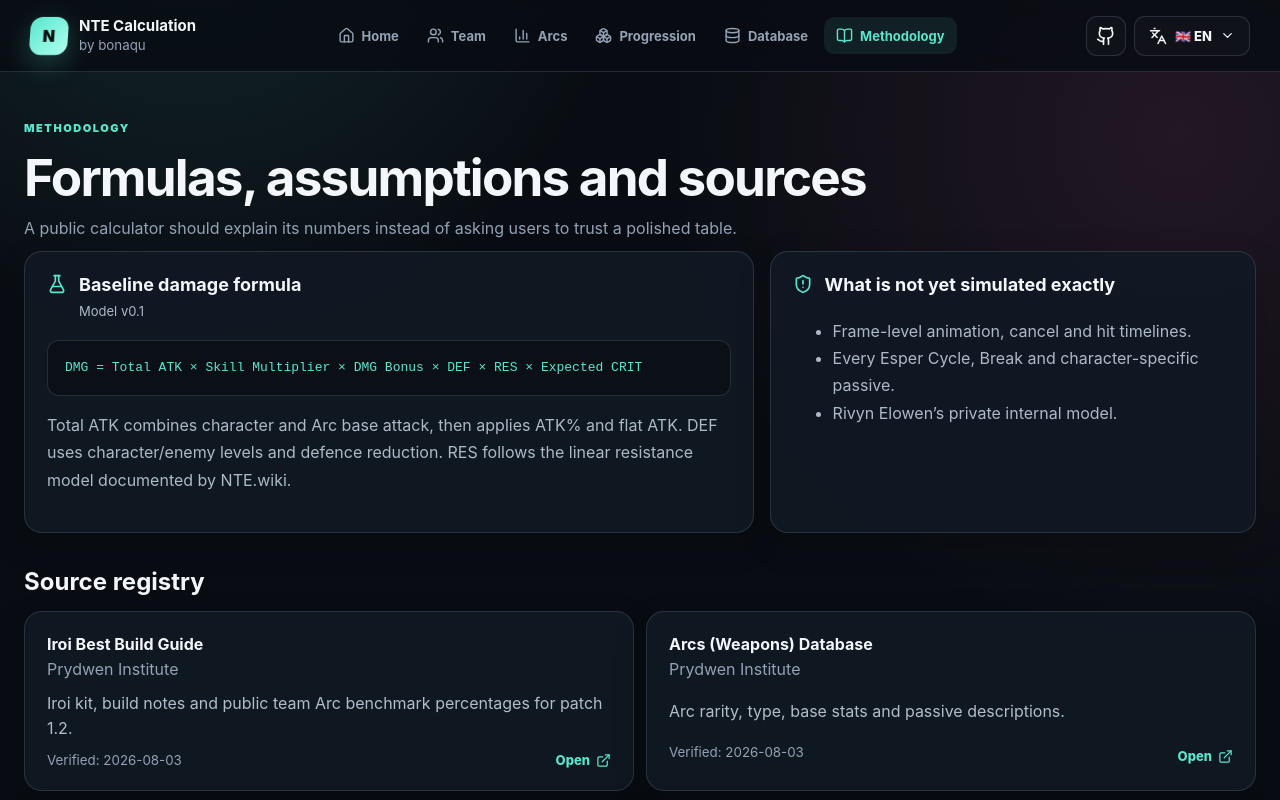
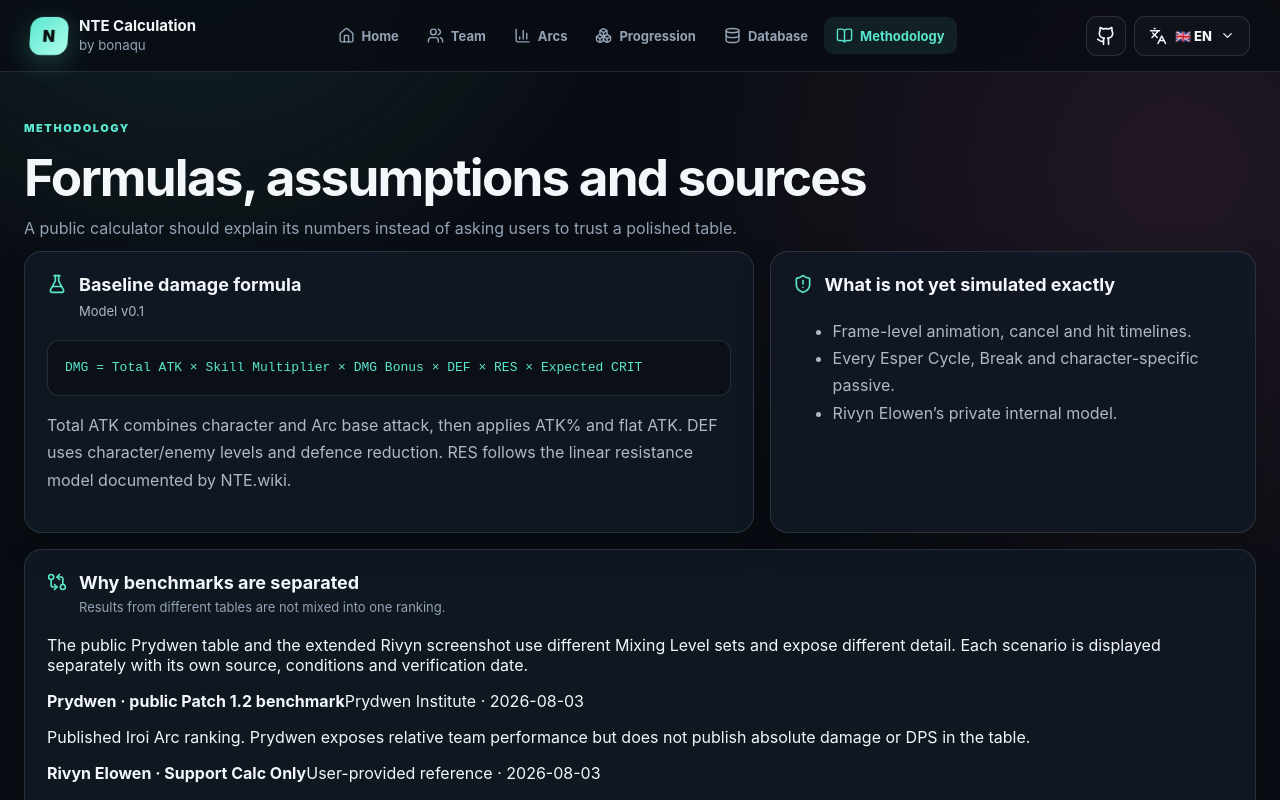
Before and after one commit to bonaqu/NTE-Calculation-by-bonaqu, a React (Vite) app: page / in a window 1280 px wide. Both pictures are taken after a click on the button "How calculations work". Shown: the top 800 px of the page. Built offline with nearby package versions, Linux system fonts and the light colour scheme.

Commit message:
docs: explain separate Arc benchmark sources

```diff
--- a/src/pages/MethodologyPage.tsx
+++ b/src/pages/MethodologyPage.tsx
@@ -1,13 +1,21 @@
-import { ExternalLink, FlaskConical, ShieldAlert } from 'lucide-react';
-import { sources } from '../data';
+import { ExternalLink, FlaskConical, GitCompareArrows, ShieldAlert } from 'lucide-react';
+import { arcBenchmarkScenarios, sources } from '../data';
 import { useI18n } from '../i18n';
 import { Panel } from '../components/UI';
 
 export function MethodologyPage() {
-  const { locale } = useI18n(); const ru = locale === 'ru';
-  return <div className="page calc-page"><header className="page-heading"><div><span>METHODOLOGY</span><h1>{ru ? 'Формулы, допущения и источники' : 'Formulas, assumptions and sources'}</h1><p>{ru ? 'Публичный калькулятор должен объяснять цифры, а не просить поверить красивой таблице.' : 'A public calculator should explain its numbers instead of asking users to trust a polished table.'}</p></div></header>
-    <div className="method-grid"><Panel><div className="panel-title"><FlaskConical size={20} /><div><h2>{ru ? 'Базовая формула урона' : 'Baseline damage formula'}</h2><p>Model v0.1</p></div></div><pre>DMG = Total ATK × Skill Multiplier × DMG Bonus × DEF × RES × Expected CRIT</pre><p>{ru ? 'Total ATK складывает базовую атаку персонажа и дуги, затем применяет ATK% и плоскую ATK. DEF зависит от уровней и снижения защиты. RES использует линейную модель сопротивления из публичного калькулятора NTE.wiki.' : 'Total ATK combines character and Arc base attack, then applies ATK% and flat ATK. DEF uses character/enemy levels and defence reduction. RES follows the linear resistance model documented by NTE.wiki.'}</p></Panel>
-      <Panel><div className="panel-title"><ShieldAlert size={20} /><div><h2>{ru ? 'Что пока не симулируется точно' : 'What is not yet simulated exactly'}</h2></div></div><ul><li>{ru ? 'Покадровый таймлайн анимаций, отмен и попаданий.' : 'Frame-level animation, cancel and hit timelines.'}</li><li>{ru ? 'Все Esper Cycle, Break и уникальные пассивы персонажей.' : 'Every Esper Cycle, Break and character-specific passive.'}</li><li>{ru ? 'Скрытая внутренняя модель Rivyn Elowen.' : 'Rivyn Elowen’s private internal model.'}</li></ul></Panel></div>
+  const { locale } = useI18n();
+  const ru = locale === 'ru';
+
+  return <div className="page calc-page">
+    <header className="page-heading"><div><span>METHODOLOGY</span><h1>{ru ? 'Формулы, допущения и источники' : 'Formulas, assumptions and sources'}</h1><p>{ru ? 'Публичный калькулятор должен объяснять цифры, а не просить поверить красивой таблице.' : 'A public calculator should explain its numbers instead of asking users to trust a polished table.'}</p></div></header>
+    <div className="method-grid">
+      <Panel><div className="panel-title"><FlaskConical size={20} /><div><h2>{ru ? 'Базовая формула урона' : 'Baseline damage formula'}</h2><p>Model v0.1</p></div></div><pre>DMG = Total ATK × Skill Multiplier × DMG Bonus × DEF × RES × Expected CRIT</pre><p>{ru ? 'Total ATK складывает базовую атаку персонажа и дуги, затем применяет ATK% и плоскую ATK. DEF зависит от уровней и снижения защиты. RES использует линейную модель сопротивления из публичного калькулятора NTE.wiki.' : 'Total ATK combines character and Arc base attack, then applies ATK% and flat ATK. DEF uses character/enemy levels and defence reduction. RES follows the linear resistance model documented by NTE.wiki.'}</p></Panel>
+      <Panel><div className="panel-title"><ShieldAlert size={20} /><div><h2>{ru ? 'Что пока не симулируется точно' : 'What is not yet simulated exactly'}</h2></div></div><ul><li>{ru ? 'Покадровый таймлайн анимаций, отмен и попаданий.' : 'Frame-level animation, cancel and hit timelines.'}</li><li>{ru ? 'Все Esper Cycle, Break и уникальные пассивы персонажей.' : 'Every Esper Cycle, Break and character-specific passive.'}</li><li>{ru ? 'Скрытая внутренняя модель Rivyn Elowen.' : 'Rivyn Elowen’s private internal model.'}</li></ul></Panel>
+    </div>
+
+    <Panel className="benchmark-method-panel"><div className="panel-title"><GitCompareArrows size={20} /><div><h2>{ru ? 'Почему бенчмарки разделены' : 'Why benchmarks are separated'}</h2><p>{ru ? 'Результаты из разных таблиц не смешиваются в один рейтинг.' : 'Results from different tables are not mixed into one ranking.'}</p></div></div><p>{ru ? 'Публичная таблица Prydwen и расширенный скриншот Rivyn используют разные наборы Mixing Level и разную детализацию. Каждый сценарий отображается отдельно со своим источником, условиями и датой проверки.' : 'The public Prydwen table and the extended Rivyn screenshot use different Mixing Level sets and expose different detail. Each scenario is displayed separately with its own source, conditions and verification date.'}</p><div className="benchmark-method-list">{arcBenchmarkScenarios.map((scenario) => <div key={scenario.id}><b>{scenario.title[locale]}</b><span>{sources.find((source) => source.id === scenario.sourceId)?.publisher} · {scenario.verifiedAt}</span><p>{scenario.description[locale]}</p></div>)}</div></Panel>
+
     <h2 className="section-title">{ru ? 'Реестр источников' : 'Source registry'}</h2><div className="source-list">{sources.map((source) => <Panel key={source.id}><div><b>{source.title}</b><span>{source.publisher}</span></div><p>{source.scope[locale]}</p><small>{ru ? 'Проверено' : 'Verified'}: {source.verifiedAt}</small>{source.url ? <a href={source.url} target="_blank" rel="noreferrer">{ru ? 'Открыть' : 'Open'} <ExternalLink size={15} /></a> : <span className="muted">{ru ? 'Локальный пользовательский источник' : 'Local user-provided source'}</span>}</Panel>)}</div>
   </div>;
 }
```
